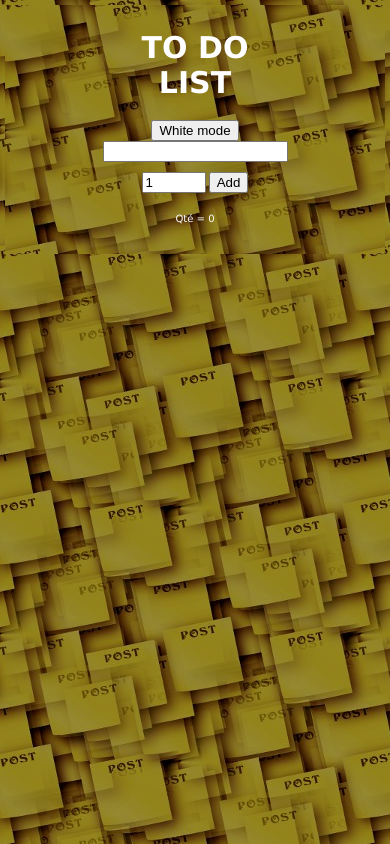
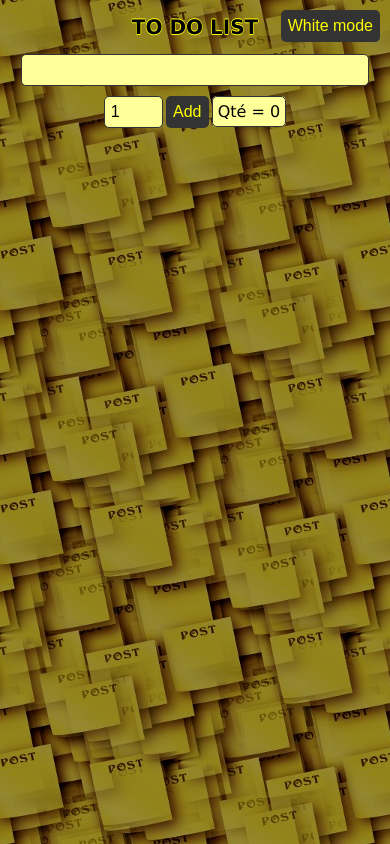
Before and after one commit to daviwys/livraison-03, a plain HTML site: page index.html in a window 390 px wide. Both pictures are taken after a click on the button "Dark mode". Drawn offline with Linux system fonts and the light colour scheme.

Commit message:
Dark mode : done !

```diff
--- a/dark.css
+++ b/dark.css
@@ -1,3 +1,8 @@
+@font-face {
+	font-family: Briberra;
+	src: url('Briberra.ttf');
+}
+
 html, body {
 	margin: 5px;
 	padding: 5px;
@@ -5,14 +10,35 @@ html, body {
 	text-align: center;
 	font-size: 10px;
 	font-family: Verdana, Arial, Serif;
-	color: #fff;
-	background-color: #000;
-	background-image: url('img/background-post-it-dark.jpg');
-	background-repeat: repeat;
+	color: #000000;
+	/*background-color: #fff;*/
+}
+
+html {
+	background: url("img/background-post-it-dark.jpg") repeat;
 }
 
 h1 {
-	font-size: 3em;
+	font-family: Briberra, Verdana, serif;
+	font-size: 8em;
+	margin: 5px;
+	text-shadow: 0 0.03em 0 #ff0, 0 -0.03em 0 #ff0, 0.03em 0 0 #ff0, -0.03em 0 0 #ff0;
+}
+
+button {
+	background-color: #333;
+	border: none;
+	padding: 7px;
+	font-size: 1.6em;
+	color: #ff0;
+	cursor: pointer;
+	border-radius: 5px;
+}
+
+button:hover {
+	transition: 0.3s;
+	background-color: #000;
+	box-shadow: 0px 3px 10px 0px #000, 0px 10px 50px 0 #555;
 }
 
 main {
@@ -21,27 +47,84 @@ main {
 	padding-bottom: 15px;
 }
 
-input {
-	margin-bottom: 10px;
+@media screen and (max-width: 479px) {
+
+  h1 {
+		font-family: Verdana, Arial, serif;
+		font-size: 2em;
+		padding-bottom: 10px;
+  }
+	button[name=mode] {
+		position: absolute;
+		top: 10px;
+		right: 10px;
+	}
+
+	main {
+		width: 95%;
+		margin: auto;
+		padding-bottom: 15px;
+	}
+
+	input[type=text] {
+		width: 95%;
+	}
+
 }
 
-/* /!\ revoir la position en fonction du viewport /!\ */
+input[type=text] {
+	margin-bottom: 10px;
+	border: 1px solid #333;
+	border-radius: 5px;
+	background-color: #ff9;
+	padding: 6px;
+	font-size: 1.6em;
+}
+
+input[type=text]:hover {
+	transition: 0.3s;
+	box-shadow: 0px 3px 10px 0px #000, 0px 10px 50px 0 #555;
+}
+
+input[type=number] {
+	margin-bottom: 10px;
+	border: 1px solid #333;
+	border-radius: 5px;
+	background-color: #ff9;
+	padding: 6px;
+	font-size: 1.6em;
+	width: 45px;
+}
+
+input[type=number]:hover {
+	transition: 0.3s;
+	box-shadow: 0px 3px 10px 0px #000, 0px 10px 50px 0 #555;
+}
 
 ul {
 	list-style: none;
 	padding-left: 0px;
+	border: 8px solid #ff0;
+	border-radius: 5px;
+}
+
+ul:hover {
+	box-shadow: 0 3px 10px 0 #000, 0 10px 50px 0 #555;
 }
 
 li {
-	font-size: 1.6em;
+	font-family: Briberra, Verdana, serif;
+	font-size: 3.6em;
 	text-align: left;
 	padding: 5px;
-	background-color: #ff0;
-	color: #040;
+	background-color: #ff9;
+	color: #000;
+	border-bottom: 1px solid #777;
+	cursor: pointer;
 }
 
 .crossedLi {
-	text-decoration: line-through #ff0000;
+	text-decoration: line-through #333;
 }
 
 .deleteLi {
@@ -56,3 +139,12 @@ li {
 .delete {
 	display: none;
 }
+
+p[name=count] {
+	background-color: #ff9;
+	display: inline;
+	font-size: 1.6em;
+	padding: 5px;
+	border: 1px solid #333;
+	border-radius: 5px;
+}
```
Also changed, not shown: 5 other files.
